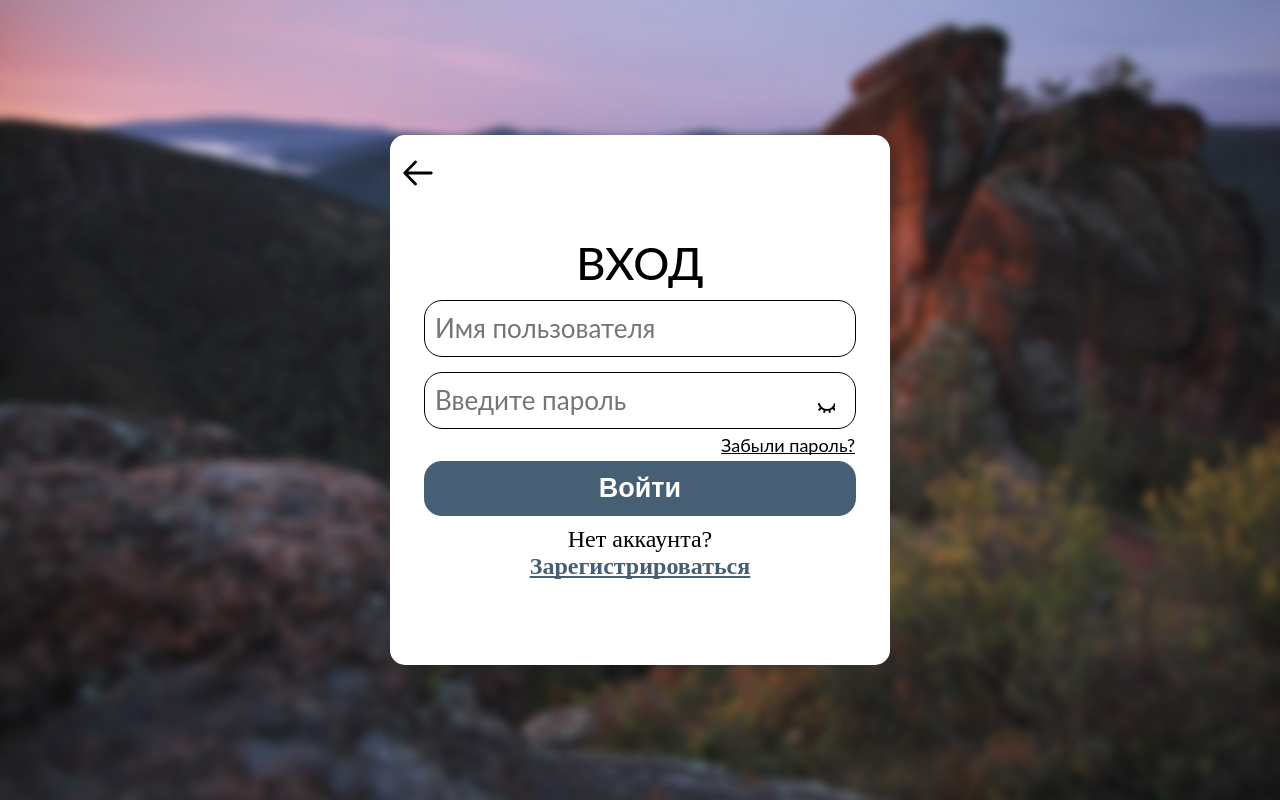
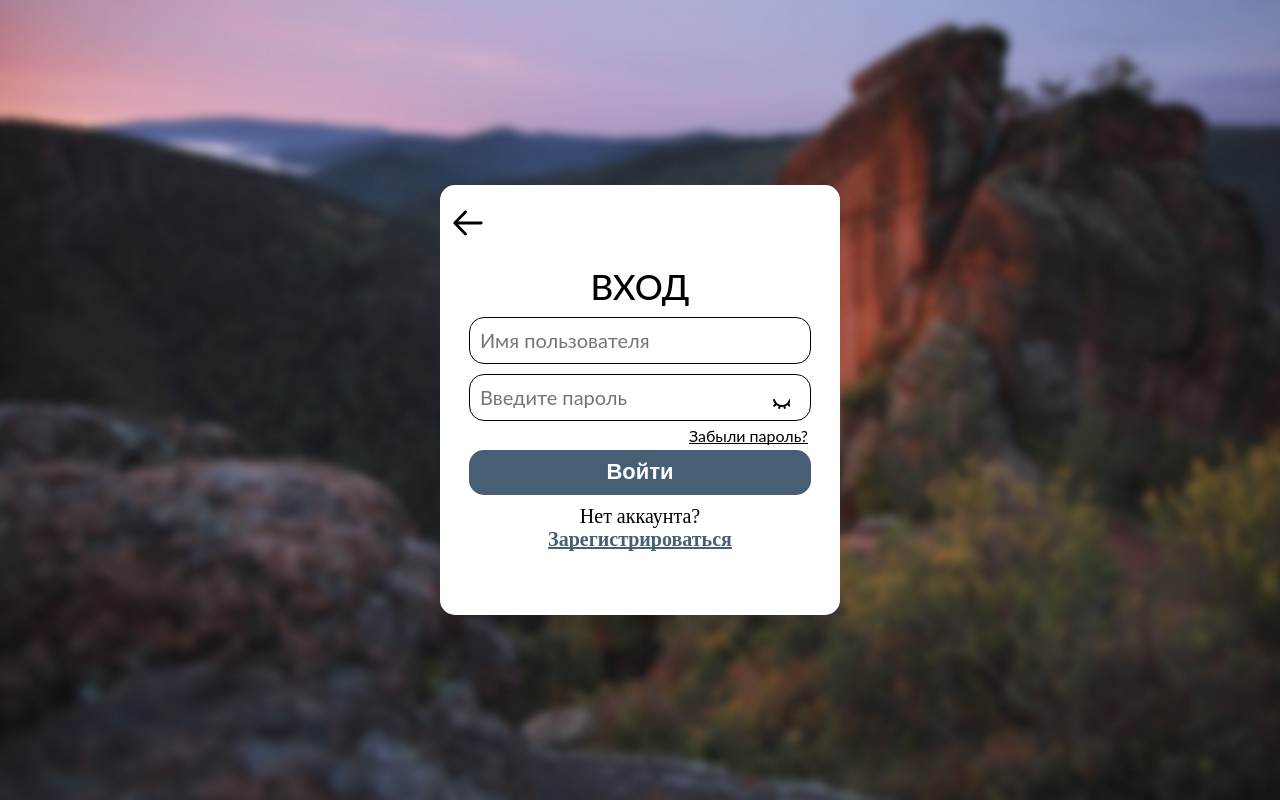
Before and after one commit to Neonexer/PoKrasu, a Django app: page /login/ in a window 1280 px wide. Run offline with Django 5.2, Linux system fonts and the light colour scheme.

Commit message:
login form adaptive edited

```diff
--- a/user_auth/static/user_auth/css/login.css.css
+++ b/user_auth/static/user_auth/css/login.css.css
@@ -130,6 +130,116 @@
 }
 @media screen and (min-width: 700px) {
   .login-form {
+    width: 340px;
+    height: 370px;
+    background-color: #fff;
+    border-radius: 15px;
+    display: flex;
+    justify-content: start;
+  }
+  .login-form .arrow-back {
+    margin-left: 10px;
+    margin-top: 20px;
+    width: fit-content;
+    height: fit-content;
+    z-index: 10;
+    cursor: pointer;
+  }
+  .login-form .form-content {
+    position: fixed;
+    width: 340px;
+    height: 370px;
+    display: flex;
+    flex-direction: column;
+    justify-self: center;
+    justify-content: center;
+    align-items: center;
+  }
+  .login-form .form-content h1 {
+    margin-top: 15px;
+    font-family: Lato, sans-serif;
+    font-weight: 500;
+    font-size: 30px;
+    text-transform: uppercase;
+    text-align: center;
+    color: #000;
+    margin-bottom: 10px;
+  }
+  .login-form .form-content .input {
+    border: 1px solid hsl(0, 0%, 0%);
+    width: 280px;
+    height: 40px;
+    border-radius: 15px;
+    margin-left: 45px;
+    margin-right: 45px;
+    font-family: Lato, sans-serif;
+    font-size: 18px;
+    text-align: left;
+    color: #000;
+    padding-left: 10px;
+  }
+  .login-form .form-content #input-name {
+    margin-bottom: 10px;
+  }
+  .login-form .form-content .password-icon {
+    width: 20px;
+    height: 20px;
+    position: absolute;
+    right: 45px;
+    top: 48%;
+    cursor: pointer;
+    background: url("../images/closed_eye.svg") 0 0 no-repeat;
+  }
+  .login-form .form-content .password-icon.opened {
+    background: url("../images/opened_eye.svg") 0 0 no-repeat;
+  }
+  .login-form .form-content .forgot-password {
+    font-family: Lato, sans-serif;
+    font-weight: 400;
+    font-size: 14px;
+    text-decoration: underline;
+    text-decoration-skip-ink: none;
+    color: #000;
+    align-self: flex-end;
+    margin-right: 30px;
+    margin-top: 5px;
+  }
+  .login-form .form-content .enter-btn {
+    border: 0 solid transparent;
+    margin-top: 5px;
+    border-radius: 15px;
+    display: flex;
+    align-items: center;
+    justify-content: center;
+    width: 292px;
+    height: 40px;
+    background: #475f74;
+  }
+  .login-form .form-content .enter-btn div {
+    font-family: var(--font-family);
+    font-weight: 800;
+    font-size: 20px;
+    text-align: center;
+    color: #fff;
+  }
+  .login-form .form-content .no-account {
+    margin-top: 10px;
+    font-family: var(--font-family);
+    font-weight: 400;
+    font-size: 18px;
+    text-align: center;
+    color: #000;
+  }
+  .login-form .form-content .register {
+    font-weight: 800;
+    font-size: 18px;
+    text-decoration: underline;
+    text-decoration-skip-ink: none;
+    color: #475f74;
+  }
+}
+@media screen and (min-width: 1000px) {
+  .login-form {
     width: 400px;
     height: 430px;
     background-color: #fff;
@@ -167,7 +277,7 @@
   }
   .login-form .form-content .input {
     border: 1px solid hsl(0, 0%, 0%);
-    width: 320px;
+    width: 330px;
     height: 45px;
     border-radius: 15px;
     margin-left: 45px;
@@ -179,14 +289,14 @@
     padding-left: 10px;
   }
   .login-form .form-content #input-name {
-    margin-bottom: 15px;
+    margin-bottom: 10px;
   }
   .login-form .form-content .password-icon {
     width: 20px;
     height: 20px;
     position: absolute;
-    right: 55px;
-    top: 50%;
+    right: 50px;
+    top: 48%;
     cursor: pointer;
     background: url("../images/closed_eye.svg") 0 0 no-repeat;
   }
@@ -196,12 +306,12 @@
   .login-form .form-content .forgot-password {
     font-family: Lato, sans-serif;
     font-weight: 400;
-    font-size: 14px;
+    font-size: 16px;
     text-decoration: underline;
     text-decoration-skip-ink: none;
     color: #000;
     align-self: flex-end;
-    margin-right: 35px;
+    margin-right: 32px;
     margin-top: 5px;
   }
   .login-form .form-content .enter-btn {
@@ -211,7 +321,7 @@
     display: flex;
     align-items: center;
     justify-content: center;
-    width: 332px;
+    width: 342px;
     height: 45px;
     background: #475f74;
   }
@@ -226,123 +336,13 @@
     margin-top: 10px;
     font-family: var(--font-family);
     font-weight: 400;
-    font-size: 18px;
+    font-size: 20px;
     text-align: center;
     color: #000;
   }
   .login-form .form-content .register {
     font-weight: 800;
-    font-size: 18px;
-    text-decoration: underline;
-    text-decoration-skip-ink: none;
-    color: #475f74;
-  }
-}
-@media screen and (min-width: 1000px) {
-  .login-form {
-    width: 500px;
-    height: 530px;
-    background-color: #fff;
-    border-radius: 15px;
-    display: flex;
-    justify-content: start;
-  }
-  .login-form .arrow-back {
-    margin-left: 10px;
-    margin-top: 20px;
-    width: fit-content;
-    height: fit-content;
-    z-index: 10;
-    cursor: pointer;
-  }
-  .login-form .form-content {
-    position: fixed;
-    width: 500px;
-    height: 530px;
-    display: flex;
-    flex-direction: column;
-    justify-self: center;
-    justify-content: center;
-    align-items: center;
-  }
-  .login-form .form-content h1 {
-    margin-top: 15px;
-    font-family: Lato, sans-serif;
-    font-weight: 500;
-    font-size: 45px;
-    text-transform: uppercase;
-    text-align: center;
-    color: #000;
-    margin-bottom: 10px;
-  }
-  .login-form .form-content .input {
-    border: 1px solid hsl(0, 0%, 0%);
-    width: 420px;
-    height: 55px;
-    border-radius: 18px;
-    margin-left: 45px;
-    margin-right: 45px;
-    font-family: Lato, sans-serif;
-    font-size: 26px;
-    text-align: left;
-    color: #000;
-    padding-left: 10px;
-  }
-  .login-form .form-content #input-name {
-    margin-bottom: 15px;
-  }
-  .login-form .form-content .password-icon {
-    width: 20px;
-    height: 20px;
-    position: absolute;
-    right: 55px;
-    top: 49%;
-    cursor: pointer;
-    background: url("../images/closed_eye.svg") 0 0 no-repeat;
-  }
-  .login-form .form-content .password-icon.opened {
-    background: url("../images/opened_eye.svg") 0 0 no-repeat;
-  }
-  .login-form .form-content .forgot-password {
-    font-family: Lato, sans-serif;
-    font-weight: 400;
-    font-size: 18px;
-    text-decoration: underline;
-    text-decoration-skip-ink: none;
-    color: #000;
-    align-self: flex-end;
-    margin-right: 35px;
-    margin-top: 5px;
-  }
-  .login-form .form-content .enter-btn {
-    border: 0 solid transparent;
-    margin-top: 5px;
-    border-radius: 18px;
-    display: flex;
-    align-items: center;
-    justify-content: center;
-    width: 432px;
-    height: 55px;
-    background: #475f74;
-  }
-  .login-form .form-content .enter-btn div {
-    font-family: var(--font-family);
-    font-weight: 800;
-    font-size: 27px;
-    text-align: center;
-    color: #fff;
-  }
-  .login-form .form-content .no-account {
-    margin-top: 10px;
-    font-family: var(--font-family);
-    font-weight: 400;
-    font-size: 24px;
-    text-align: center;
-    color: #000;
-  }
-  .login-form .form-content .register {
-    font-weight: 800;
-    font-size: 24px;
+    font-size: 20px;
     text-decoration: underline;
     text-decoration-skip-ink: none;
     color: #475f74;
--- a/user_auth/static/user_auth/css/login.css.scss
+++ b/user_auth/static/user_auth/css/login.css.scss
@@ -171,21 +171,21 @@ $primary-color: #333;
 
 // tablet
 @media screen and (min-width: 700px) {
-  $form-width: 400px;
-  $form-height: 430px;
-  $input-width: 320px;
-  $input-height: 45px;
+  $form-width: 340px;
+  $form-height: 370px;
+  $input-width: 280px;
+  $input-height: 40px;
 
   $input-border-radius: 15px;
 
-  $icon-margin: 55px;
-  $icon-margin-top: 50%;
-  $margin-bottom: 15px;
-  $txt-margin-right: 35px;
+  $icon-margin: 45px;
+  $icon-margin-top: 48%;
+  $margin-bottom: 10px;
+  $txt-margin-right: 30px;
 
-  $head-font-size: 35px;
-  $input-font-size: 20px;
-  $btn-font-size: 22px;
+  $head-font-size: 30px;
+  $input-font-size: 18px;
+  $btn-font-size: 20px;
   $txt-font-size: 18px;
   $txt-font-size2: 14px;
 
@@ -317,26 +317,25 @@ $primary-color: #333;
 }
 }
 
-
 // laptop
 @media screen and (min-width: 1000px) {
-  $form-width: 500px;
-  $form-height: 530px;
-  $input-width: 420px;
-  $input-height: 55px;
+  $form-width: 400px;
+  $form-height: 430px;
+  $input-width: 330px;
+  $input-height: 45px;
 
-  $input-border-radius: 18px;
+  $input-border-radius: 15px;
 
-  $icon-margin: 55px;
-  $icon-margin-top: 49%;
-  $margin-bottom: 15px;
-  $txt-margin-right: 35px;
+  $icon-margin: 50px;
+  $icon-margin-top: 48%;
+  $margin-bottom: 10px;
+  $txt-margin-right: 32px;
 
-  $head-font-size: 45px;
-  $input-font-size: 26px;
-  $btn-font-size: 27px;
-  $txt-font-size: 24px;
-  $txt-font-size2: 18px;
+  $head-font-size: 35px;
+  $input-font-size: 20px;
+  $btn-font-size: 22px;
+  $txt-font-size: 20px;
+  $txt-font-size2: 16px;
 
   .login-form {
   width: $form-width;
--- a/user_auth/views.py
+++ b/user_auth/views.py
@@ -1,3 +1,5 @@
+import hashlib
+
 from django.core.mail.backends import console
 from django.shortcuts import render, redirect
 from .forms import SignUpForm, LogInForm
@@ -28,7 +30,13 @@ def signup(request):
         form = SignUpForm(request.POST)
         if form.is_valid():
             if request.POST.get('password') == request.POST.get('password2'):
-                form.save()
+                print(request.POST.get('password'))
+                instance = form.save(commit=False)
+                instance.password = hashlib.sha256(request.POST.get('password').encode('utf-8')).hexdigest()
+
+                print(instance.password)
+
+                instance.save()
                 print(request.POST.get('username'))
                 return redirect('articles')
             else:
```
Also changed, not shown: db.sqlite3, 1 other file.
